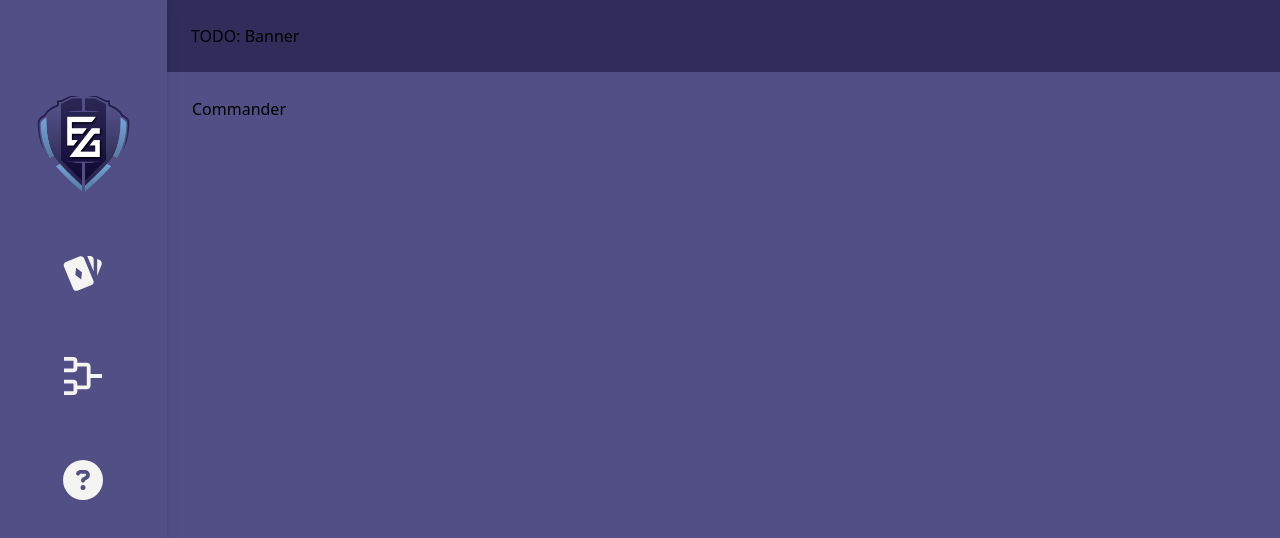
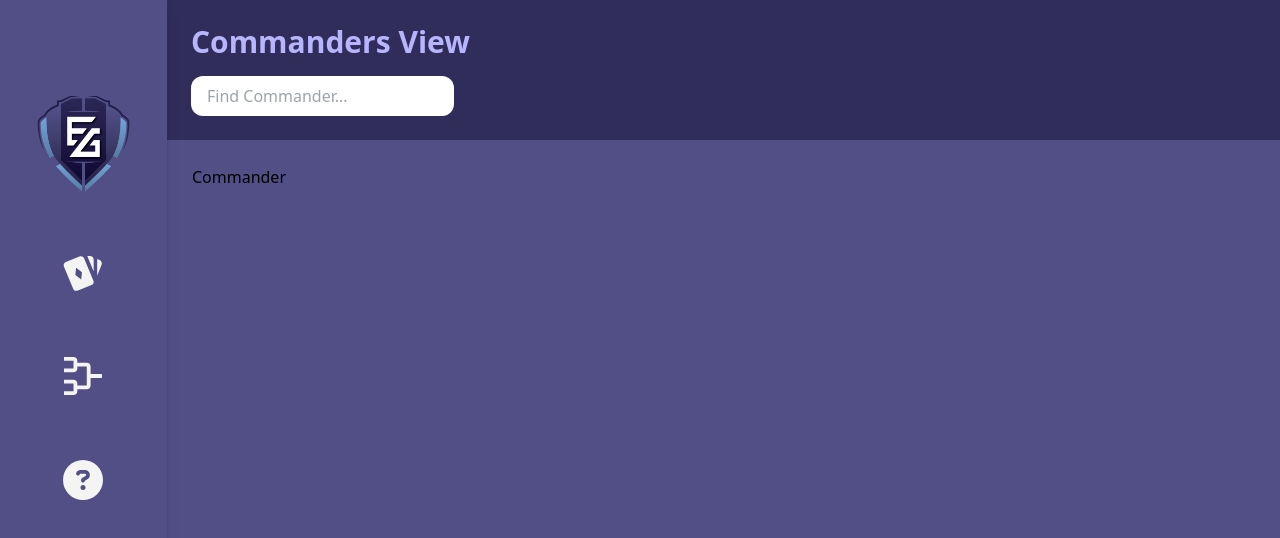
Before and after one commit to EDH-Top-16/edhtop16, a Next.js app in the folder client/: page /commanders in a window 1280 px wide. Shown: the top 538 px of the page. Built offline with nearby package versions, Linux system fonts and the light colour scheme.

Commit message:
started implementing searchbar

```diff
--- a/client/src/app/commanders/layout.tsx
+++ b/client/src/app/commanders/layout.tsx
@@ -13,7 +13,7 @@ export default function CommandersLayout({
     <>
       <Navigation />
       <div className="flex h-full w-full flex-col">
-        <Banner />
+        <Banner title={"Commanders View"} />
         <main className="h-full p-6">{children}</main>
       </div>
     </>
--- a/client/src/components/Banner/Banner.tsx
+++ b/client/src/components/Banner/Banner.tsx
@@ -1,3 +1,14 @@
-export default function Bannner() {
-  return <div className="h-fit w-full bg-primary p-6">TODO: Banner</div>;
+import Searchbar from "./searchbar";
+
+type BannerProps = {
+  title: string;
+};
+
+export default function Banner({ title }: BannerProps) {
+  return (
+    <div className="flex h-fit w-full flex-col space-y-4 bg-primary p-6">
+      <h1 className="text-tertiary">{title}</h1>
+      <Searchbar placeholder="Find Commander..." />
+    </div>
+  );
 }
--- /dev/null
+++ b/client/src/components/Banner/searchbar.tsx
@@ -0,0 +1,13 @@
+type SearchbarProps = {
+  placeholder: string;
+};
+
+export default function Searchbar({
+  placeholder,
+}: SearchbarProps): JSX.Element {
+  return (
+    <label>
+      <input className="w-fit" type="text" placeholder={placeholder} />
+    </label>
+  );
+}
```
